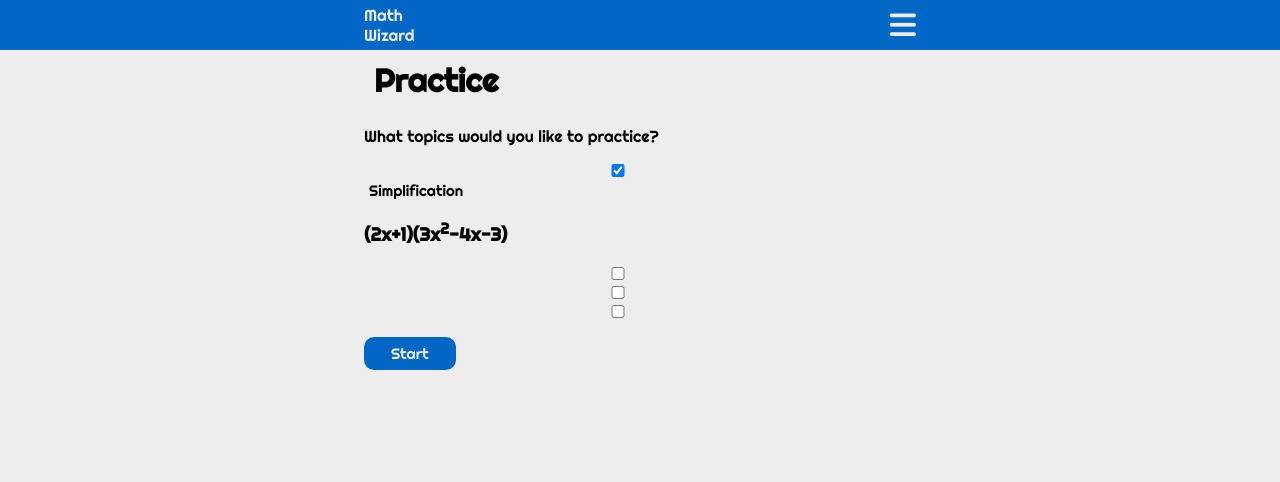
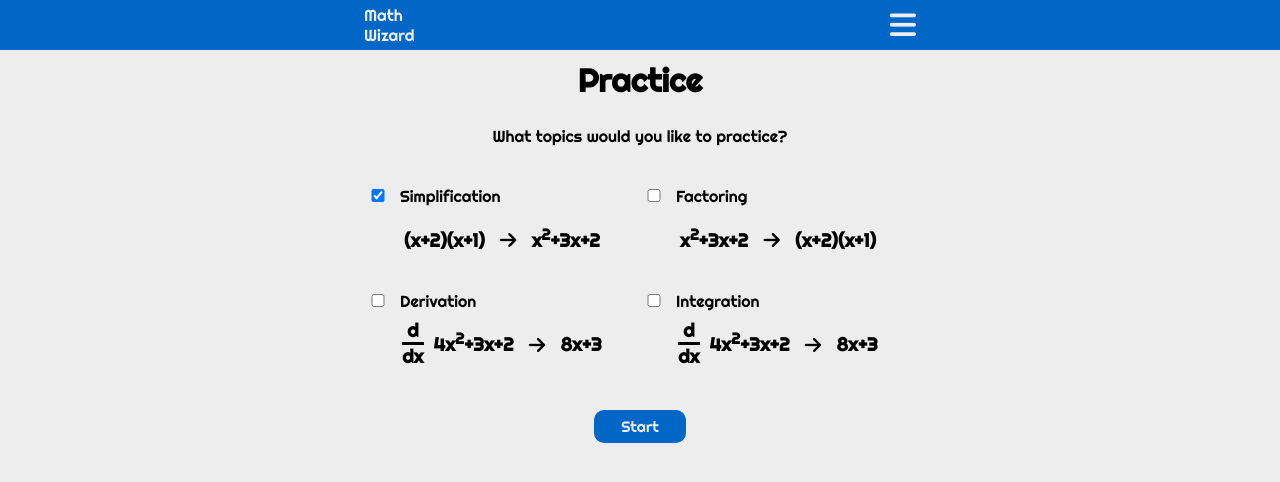
Before and after one commit to alexdenbaugh/ajax-project, a website: page index.html in a window 1280 px wide. Drawn offline with Linux system fonts and the light colour scheme.

Commit message:
Style in CSS. #3

```diff
--- a/css/layout.css
+++ b/css/layout.css
@@ -44,6 +44,10 @@ input {
   width: 100%;
 }
 
+.column-one-fourth {
+  width: 100%;
+}
+
 @media screen and (min-width: 768px) {
   .container {
     max-width: 800px;
@@ -69,4 +73,9 @@ input {
   div.home-page i {
     font-size: 100px;
   }
+
+  .column-one-fourth {
+    width: 50%;
+    margin: 0;
+  }
 }
--- a/css/styles.css
+++ b/css/styles.css
@@ -270,6 +270,55 @@ textarea:focus {
   outline: none;
 }
 
+div.practice-settings-title {
+  text-align: center;
+}
+
+#practice-settings {
+  margin-top: 40px;
+}
+
+#practice-settings input {
+  width: 20px;
+}
+
+div.practice-settings-options {
+  display: flex;
+  flex-wrap: wrap;
+  justify-content: space-between;
+  align-content: space-between;
+}
+
+div.practice-setting-option {
+  margin-bottom: 20px;
+}
+
+div.practice-setting-option div.equation-block {
+  display: flex;
+  justify-content: center;
+}
+
+div.derivative-settings-example {
+  text-align: center;
+  margin-right: 10px;
+}
+
+div.derivative-settings-example h3 {
+  margin: 0;
+}
+
+div.derivative-settings-example h3:last-child {
+  border-top: black 3px solid;
+}
+
+i.fa-arrow-right {
+  margin: 0 10px;
+}
+
+div.practice-setting-button {
+  text-align: center;
+}
+
 .hidden {
   display: none;
 }
--- a/index.html
+++ b/index.html
@@ -98,20 +98,56 @@
         </div>
         <form action="" name="practice-settings" id="practice-settings">
           <div class="practice-settings-options">
-            <div>
+            <div class="practice-setting-option column-one-fourth">
               <div>
                 <input checked type="checkbox" name="simplify" id="practice-settings-simplify">
-                <label class="font font-size" for="practice-settings-simplify">Simplification</label>
+                <label class="font" for="practice-settings-simplify">Simplification</label>
               </div>
-              <div>
-                <h3 class="font">(2x+1)(3x<sup>2</sup>-4x-3)</h3>
+              <div class="equation-block">
+                <h3 class="font">(x+2)(x+1) <i class="fas fa-arrow-right"></i> x<sup>2</sup>+3x+2</h3>
               </div>
             </div>
-            <input class="font font-size" type="checkbox" name="factor">
-            <input type="checkbox" name="derive">
-            <input type="checkbox" name="integrate">
+            <div class="practice-setting-option column-one-fourth">
+              <div>
+                <input type="checkbox" name="factor" id="practice-settings-factor">
+                <label class="font" for="practice-settings-factor">Factoring</label>
+              </div>
+              <div class="equation-block">
+                <h3 class="font">x<sup>2</sup>+3x+2 <i class="fas fa-arrow-right"></i> (x+2)(x+1)</h3>
+              </div>
+            </div>
+            <div class="practice-setting-option column-one-fourth">
+              <div>
+                <input class="blue-text" type="checkbox" name="derive" id="practice-settings-derive">
+                <label class="font" for="practice-settings-derive">Derivation</label>
+              </div>
+              <div class="equation-block">
+                <div class="d-dx-derivative derivative-settings-example">
+                  <h3 class="font">d</h3>
+                  <h3 class="font">dx</h3>
+                </div>
+                <div class="equation-block">
+                  <h3 class="font">4x<sup>2</sup>+3x+2 <i class="fas fa-arrow-right"></i> 8x+3</h3>
+                </div>
+              </div>
+            </div>
+            <div class="practice-setting-option column-one-fourth">
+              <div>
+                <input type="checkbox" name="integrate" id="practice-settings-integrate">
+                <label class="font" for="practice-settings-integrate">Integration</label>
+              </div>
+              <div class="equation-block">
+                <div class="d-dx-derivative derivative-settings-example">
+                  <h3 class="font">d</h3>
+                  <h3 class="font">dx</h3>
+                </div>
+                <div>
+                  <h3 class="font">4x<sup>2</sup>+3x+2 <i class="fas fa-arrow-right"></i> 8x+3</h3>
+                </div>
+              </div>
+            </div>
           </div>
-          <div class="">
+          <div class="practice-setting-button">
             <button class="practice-settings-button white-text font font-size button">Start</button>
           </div>
         </form>
```
